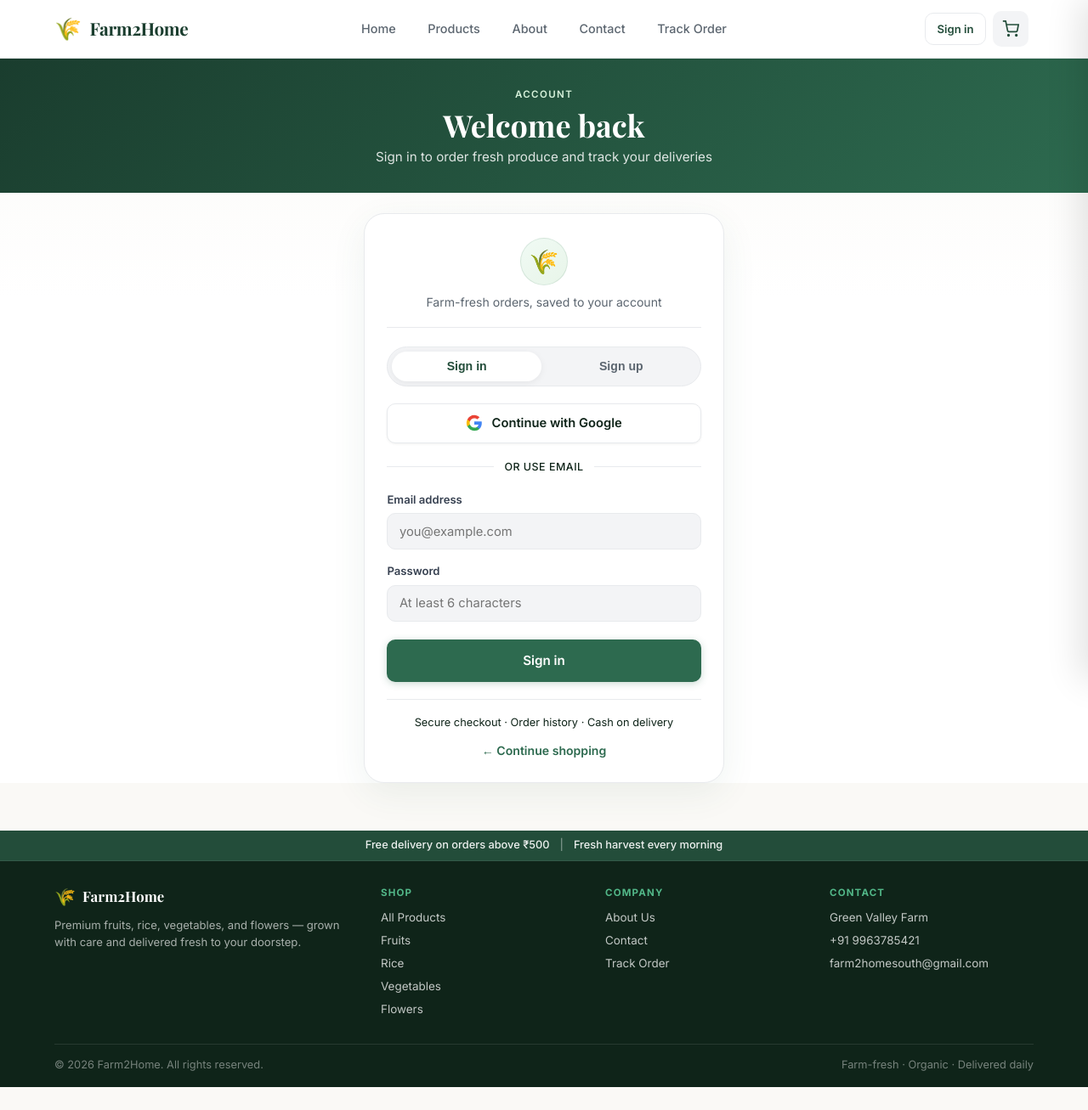
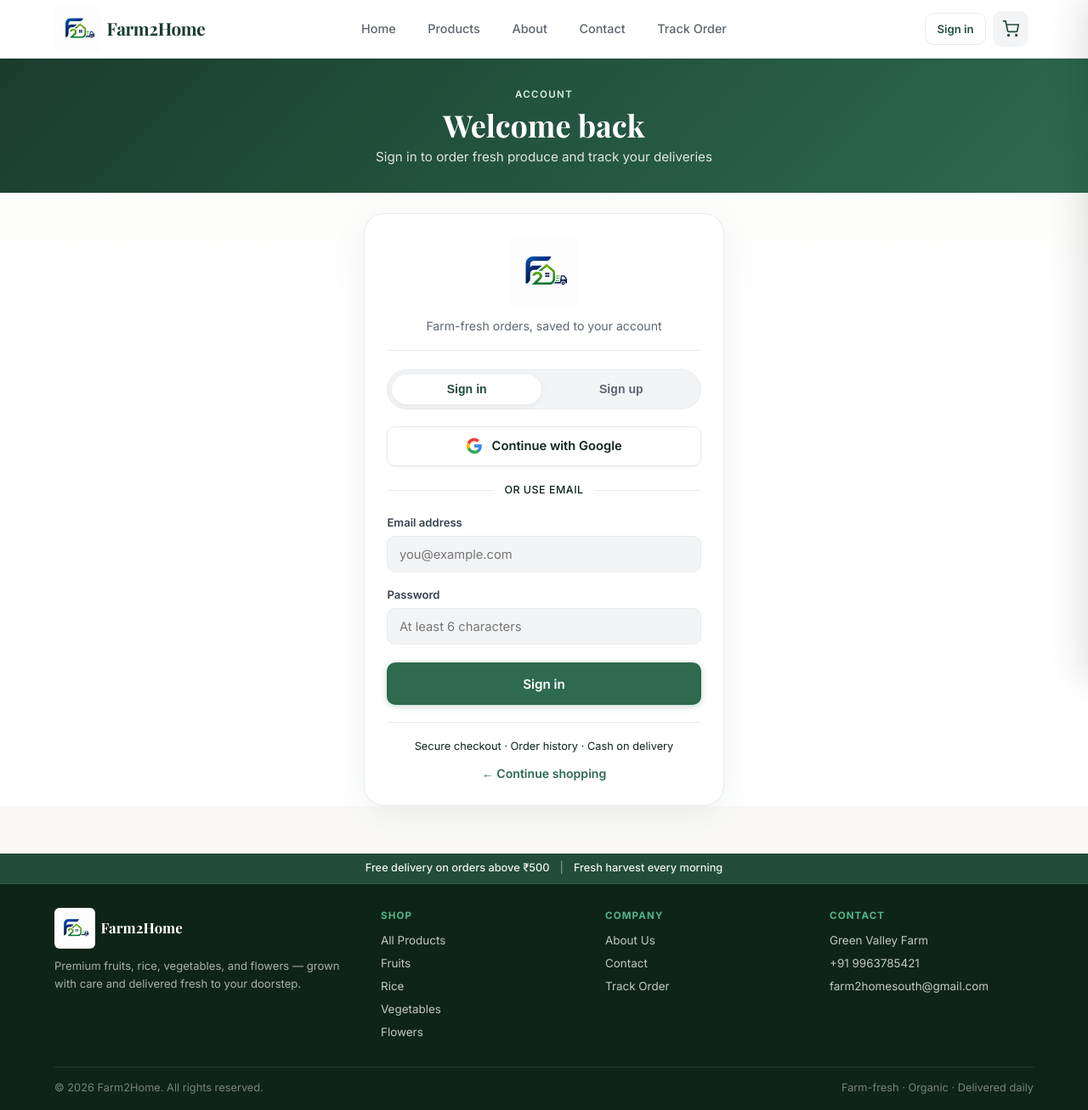
Before and after one commit to parameshbe077/Farm2Home, a React (Vite) app in the folder client/: page /login in a window 1280 px wide. Shown: the whole page at 85% size. Before the commit the page ends 1280 px from the top, so only its background shows below. Built offline with nearby package versions, Linux system fonts and the light colour scheme; no server answers; a web font is replaced by a local one.

Commit message:
changed logo

```diff
--- a/client/index.html
+++ b/client/index.html
@@ -8,6 +8,8 @@
     <link rel="preconnect" href="https://fonts.googleapis.com" />
     <link rel="preconnect" href="https://fonts.gstatic.com" crossorigin />
     <link href="https://fonts.googleapis.com/css2?family=Inter:wght@400;500;600;700&family=Playfair+Display:ital,wght@0,600;0,700;1,600&display=swap" rel="stylesheet" />
+    <link rel="icon" type="image/png" href="/logo_f2h.png" />
+    <link rel="apple-touch-icon" sizes="180x180" href="/logo_f2h.png" />
   </head>
   <body>
     <div id="root"></div>
--- a/client/src/admin.css
+++ b/client/src/admin.css
@@ -22,6 +22,13 @@
 .admin-login__brand {
   text-align: center;
   margin-bottom: 2rem;
+}
+
+.admin-login__brand .logo__img {
+  display: block;
+  margin: 0 auto 0.6rem;
+  width: 80px;
+  height: auto;
 }
 
 .admin-login__brand span {
@@ -104,13 +111,19 @@
 .admin-sidebar__brand {
   display: flex;
   align-items: center;
-  gap: 0.75rem;
+  gap: 0.5rem;
   padding: 0 0.5rem 1.5rem;
   border-bottom: 1px solid rgba(255, 255, 255, 0.1);
   margin-bottom: 1rem;
 }
 
 .admin-sidebar__brand span { font-size: 1.75rem; }
+
+.admin-sidebar__brand .logo__img {
+  width: 56px;
+  height: auto;
+  border-radius: 6px;
+}
 
 .admin-sidebar__brand strong {
   display: block;
--- a/client/src/components/Footer.jsx
+++ b/client/src/components/Footer.jsx
@@ -14,7 +14,7 @@
         <div className="footer__grid">
           <div className="footer__brand">
             <div className="footer__logo">
-              <span className="logo__icon">🌾</span>
+              <img src="/logo_f2h.png" alt="Farm2Home" className="logo__img" />
               <span>Farm2Home</span>
             </div>
             <p>Premium fruits, rice, vegetables, and flowers — grown with care and delivered fresh to your doorstep.</p>
--- a/client/src/components/Header.jsx
+++ b/client/src/components/Header.jsx
@@ -23,7 +23,7 @@
 
       <div className="container header__inner">
         <Link to="/" className="logo" onClick={closeMenu}>
-          <span className="logo__icon">🌾</span>
+          <img src="/logo_f2h.png" alt="Farm2Home" className="logo__img" />
           <span className="logo__text">Farm2Home</span>
         </Link>
 
--- a/client/src/components/admin/AdminLayout.jsx
+++ b/client/src/components/admin/AdminLayout.jsx
@@ -14,7 +14,7 @@
     <div className="admin">
       <aside className="admin-sidebar">
         <div className="admin-sidebar__brand">
-          <span>🌾</span>
+          <img src="/logo_f2h.png" alt="Farm2Home" className="logo__img" />
           <div>
             <strong>Farm2Home</strong>
             <small>Admin</small>
--- a/client/src/index.css
+++ b/client/src/index.css
@@ -94,7 +94,7 @@
 .logo {
   display: flex;
   align-items: center;
-  gap: 0.6rem;
+  gap: 0.35rem;
   text-decoration: none;
   color: var(--green-900);
 }
@@ -103,6 +103,22 @@
   font-size: 1.6rem;
   line-height: 1;
   flex-shrink: 0;
+}
+
+.logo__img {
+  width: 56px;
+  height: auto;
+  display: block;
+  flex-shrink: 0;
+  border-radius: 6px;
+}
+
+.logo__img--sm {
+  width: 36px;
+}
+
+.auth-card__brand .logo__img {
+  width: 36px;
 }
 
 .logo__text {
@@ -1567,7 +1583,7 @@
 .footer__logo {
   display: flex;
   align-items: center;
-  gap: 0.5rem;
+  gap: 0.4rem;
   margin-bottom: 0.65rem;
 }
 
@@ -1580,6 +1596,12 @@
 
 .footer__logo .logo__icon {
   font-size: 1.25rem;
+}
+
+.footer__logo .logo__img {
+  width: 48px;
+  height: auto;
+  border-radius: 6px;
 }
 
 .footer__brand p {
@@ -2351,11 +2373,21 @@
   justify-content: center;
   width: 56px;
   height: 56px;
-  margin-bottom: 0.65rem;
+  margin: 0 auto 0.65rem;
   font-size: 1.75rem;
   border-radius: 50%;
   background: linear-gradient(145deg, var(--green-50), #e8f5e9);
   border: 1px solid rgba(45, 106, 79, 0.12);
+}
+
+.auth-card__brand .logo__img {
+  display: block;
+  margin: 0 auto 0.85rem;
+  width: 80px;
+  height: auto;
+  border-radius: 0;
+  background: none;
+  border: none;
 }
 
 .auth-card__brand p {
--- a/client/src/pages/CustomerLogin.jsx
+++ b/client/src/pages/CustomerLogin.jsx
@@ -146,7 +146,7 @@
       <div className="container auth-page">
         <div className="auth-card">
           <div className="auth-card__brand">
-            <span className="auth-card__brand-icon" aria-hidden>🌾</span>
+            <img src="/logo_f2h.png" alt="Farm2Home" className="logo__img logo__img--sm" />
             <p>Farm-fresh orders, saved to your account</p>
           </div>
 
--- a/client/src/pages/admin/AdminLogin.jsx
+++ b/client/src/pages/admin/AdminLogin.jsx
@@ -61,7 +61,7 @@
     <div className="admin-login">
       <form className="admin-login__card" onSubmit={handleSubmit}>
         <div className="admin-login__brand">
-          <span>🌾</span>
+          <img src="/logo_f2h.png" alt="Farm2Home" className="logo__img" />
           <h1>Farm2Home Admin</h1>
           <p>Sign in to manage products and orders</p>
         </div>
```
Also changed, not shown: client/public/logo_f2h.png (added).
